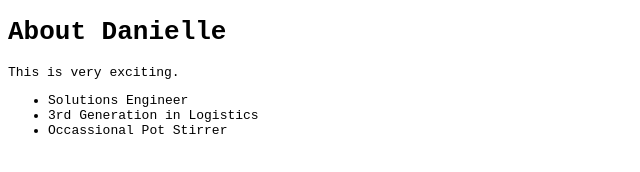
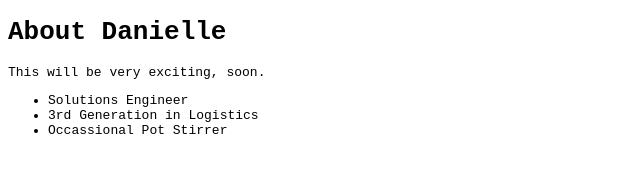
Before and after one commit to maybedanielleee/yay-website, a plain HTML site: page index.html in a window 1280 px wide. Shown: the full height of the page, 0-640 px from the left. Drawn offline with Linux system fonts and the light colour scheme.

Commit message:
updated tagline

```diff
--- a/index.html
+++ b/index.html
@@ -8,7 +8,7 @@
 </head>
     <body>
         <h1>About Danielle</h1>
-        <p id="msg">This is very exciting.</p>
+        <p id="msg">This will be very exciting, soon.</p>
         <ul>
           <li class="list">Solutions Engineer</li>
           <li class="list">3rd Generation in Logistics</li>
```
